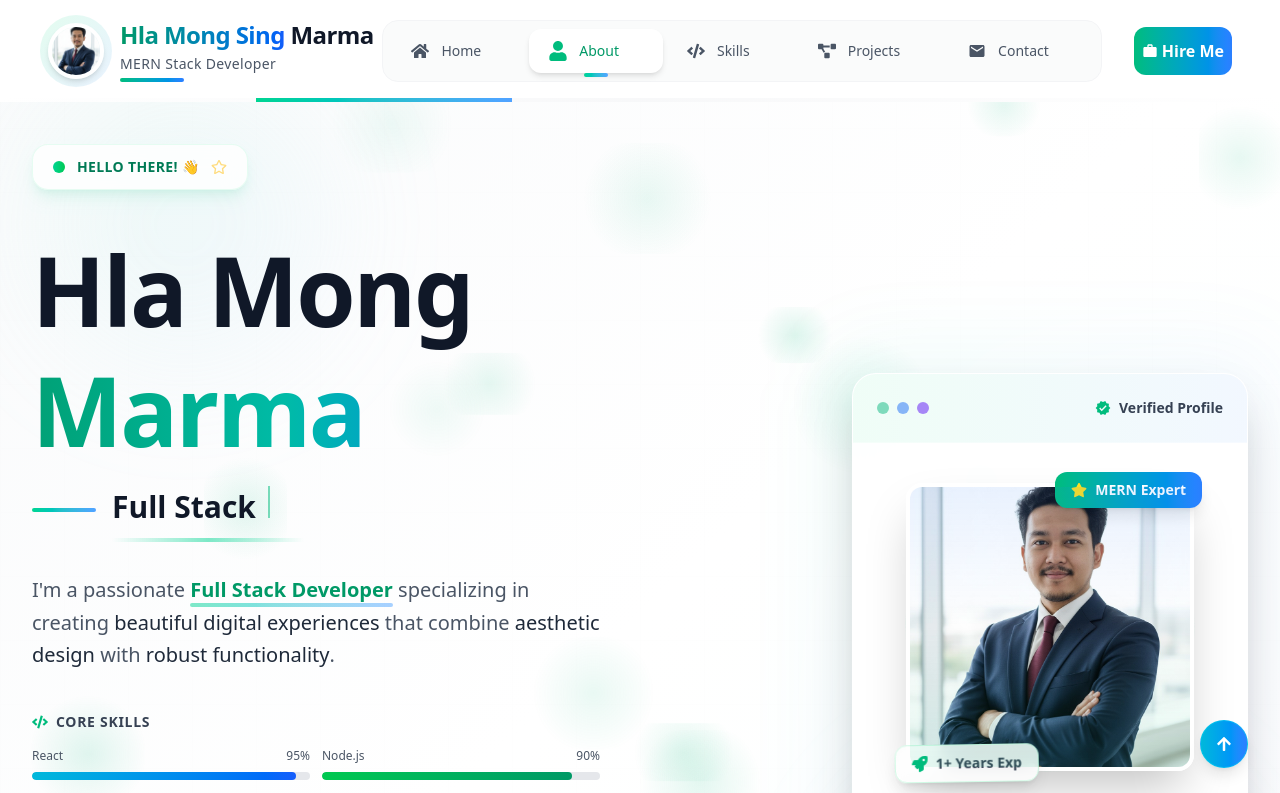
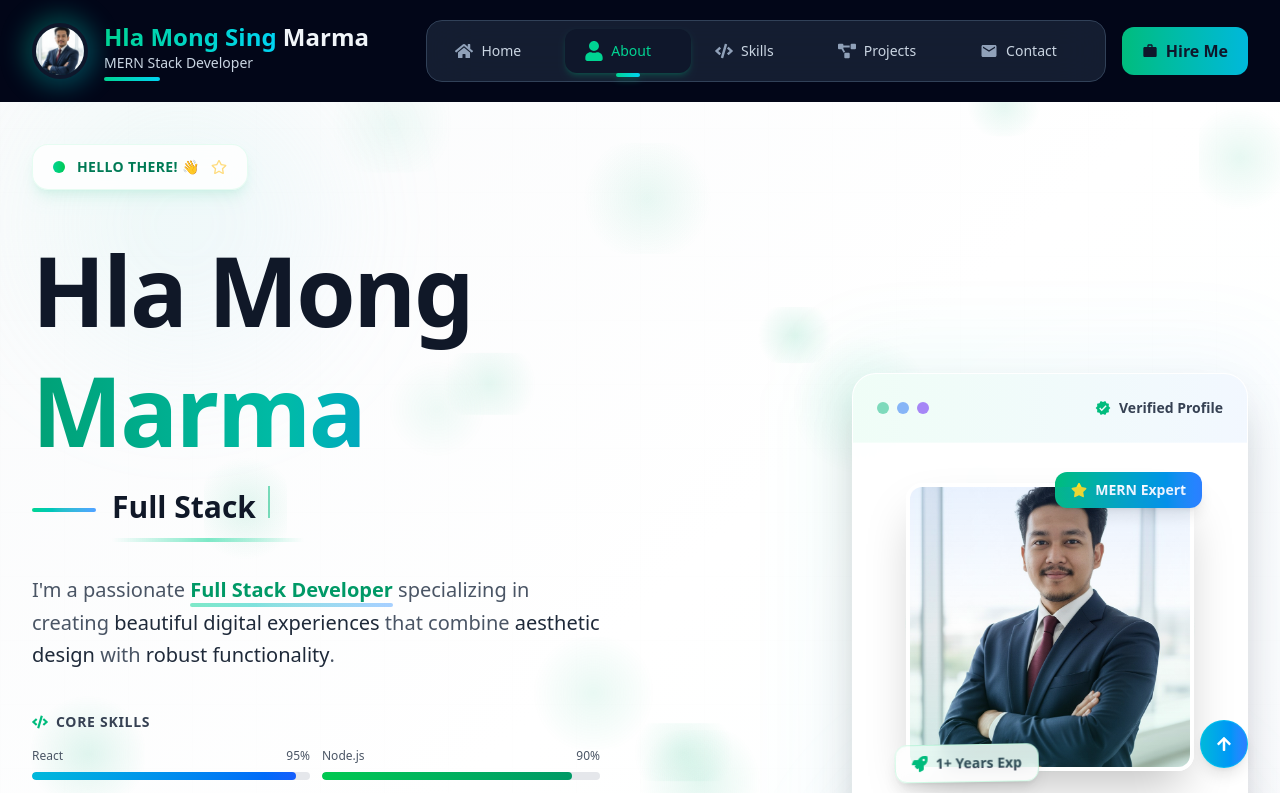
Before and after one commit to Hlamong55/hlamong-portfolio, a React (Vite) app: page / in a window 1280 px wide. Shown: the top 793 px of the page. Built offline with nearby package versions, Linux system fonts and the light colour scheme.

Commit message:
navbar section updated

```diff
--- a/src/Components/NavBar/Nav.jsx
+++ b/src/Components/NavBar/Nav.jsx
@@ -21,17 +21,14 @@ const Navbar = () => {
 
   useEffect(() => {
     const handleScroll = () => {
-      setIsScrolled(window.scrollY > 50);
+      setIsScrolled(window.scrollY > 60);
 
-      // Auto detect active section on scroll
-      const sections = ['home', 'about', 'skills', 'projects', 'contact'];
-      const current = sections.find(section => {
-        const element = document.getElementById(section);
-        if (element) {
-          const rect = element.getBoundingClientRect();
-          return rect.top <= 100 && rect.bottom >= 100;
-        }
-        return false;
+      const sections = ["home", "about", "skills", "projects", "contact"];
+      const current = sections.find((section) => {
+        const el = document.getElementById(section);
+        if (!el) return false;
+        const rect = el.getBoundingClientRect();
+        return rect.top <= 120 && rect.bottom >= 120;
       });
       if (current) setActiveSection(current);
     };
@@ -44,12 +41,7 @@ const Navbar = () => {
     { id: "home", icon: <FaHome />, label: "Home", offset: -80 },
     { id: "about", icon: <FaUser />, label: "About", offset: -80 },
     { id: "skills", icon: <FaCode />, label: "Skills", offset: -80 },
-    {
-      id: "projects",
-      icon: <FaProjectDiagram />,
-      label: "Projects",
-      offset: -80,
-    },
+    { id: "projects", icon: <FaProjectDiagram />, label: "Projects", offset: -80 },
     { id: "contact", icon: <MdEmail />, label: "Contact", offset: -80 },
   ];
 
@@ -57,54 +49,49 @@ const Navbar = () => {
     <nav
       className={`fixed top-0 left-0 w-full z-50 transition-all duration-300 ${
         isScrolled
-          ? "bg-white/95 backdrop-blur-lg shadow-lg py-3"
-          : "bg-white py-5"
+          ? "bg-slate-900/90 backdrop-blur-xl shadow-lg shadow-black/30 py-3"
+          : "bg-slate-950 py-5"
       }`}
     >
-      <div className="container mx-auto px-4 sm:px-6 lg:px-12">
-        <div className="flex items-center justify-between">
+      <div className="max-w-7xl mx-auto px-4 lg:px-8">
+        <div className="flex items-center justify-between gap-3">
           {/* Logo */}
           <Link
             to="/"
-            className="flex items-center gap-3 sm:gap-4 group"
-            onMouseEnter={() => setHoveredItem('logo')}
+            className="flex items-center gap-4 group"
+            onMouseEnter={() => setHoveredItem("logo")}
             onMouseLeave={() => setHoveredItem(null)}
           >
             <div className="relative">
-              <div className={`absolute -inset-2 bg-gradient-to-br from-emerald-100 to-blue-100 rounded-full transition-opacity duration-500 ${
-                hoveredItem === 'logo' ? 'opacity-80' : 'opacity-60'
-              }`}></div>
-
+              <div className="absolute -inset-2 bg-linear-to-br from-emerald-400/30 to-cyan-400/30 rounded-full blur-md"></div>
               <img
                 src={Logo}
-                alt="Portfolio Logo"
-                className={`relative h-12 w-12 sm:h-14 sm:w-14 rounded-full border-4 border-white shadow-md object-cover transition-all duration-300 ${
-                  hoveredItem === 'logo' ? 'scale-105 shadow-lg' : ''
+                alt="Logo"
+                className="relative h-14 w-14 rounded-full border-4 border-slate-900 object-cover"
+              />
+            </div>
+
+            <div>
+              <h1 className="text-xl sm:text-2xl font-extrabold">
+                <span className="bg-linear-to-r from-emerald-400 to-cyan-400 bg-clip-text text-transparent">
+                  Hla Mong Sing
+                </span>{" "}
+                <span className="text-slate-100">Marma</span>
+              </h1>
+              <p className="text-sm text-slate-300 group-hover:text-emerald-400 transition">
+                MERN Stack Developer
+              </p>
+              <div
+                className={`mt-1 h-1 bg-linear-to-r from-emerald-400 to-cyan-400 rounded-full transition-all duration-500 ${
+                  hoveredItem === "logo" ? "w-20" : "w-14"
                 }`}
               />
             </div>
-
-            <div className="text-left select-none">
-              <h1 className="text-xl sm:text-2xl font-extrabold text-gray-800 tracking-tight leading-tight">
-                <span className="bg-gradient-to-r from-emerald-600 to-blue-600 bg-clip-text text-transparent">
-                  Hla Mong Sing
-                </span>{" "}
-                <span className="text-gray-900">Marma</span>
-              </h1>
-
-              <p className="mt-1 text-xs sm:text-sm text-gray-600 font-medium tracking-wide transition-colors duration-300 group-hover:text-emerald-600">
-                MERN Stack Developer
-              </p>
-
-              <div className={`mt-1 h-1 w-12 sm:w-16 bg-gradient-to-r from-emerald-500 to-blue-500 rounded-full shadow-glow transition-all duration-500 ${
-                hoveredItem === 'logo' ? 'w-16 sm:w-20' : ''
-              }`}></div>
-            </div>
           </Link>
 
-          {/* Desktop Navigation */}
-          <div className="hidden lg:flex items-center gap-6 xl:gap-8">
-            <div className="flex items-center gap-1 bg-gray-50/80 backdrop-blur-sm rounded-2xl p-2 border border-gray-100">
+          {/* Desktop Menu */}
+          <div className="hidden lg:flex items-center gap-4">
+            <div className="flex items-center gap-1 bg-slate-800/70 backdrop-blur-xl rounded-2xl p-2 border border-slate-700">
               {navItems.map((item) => (
                 <div
                   key={item.id}
@@ -114,172 +101,109 @@ const Navbar = () => {
                 >
                   <ScrollLink
                     to={item.id}
-                    spy={true}
-                    smooth={true}
+                    smooth
                     offset={item.offset}
                     duration={500}
-                    onSetActive={() => setActiveSection(item.id)}
-                    className={`flex items-center gap-3 px-5 py-3 rounded-xl cursor-pointer transition-all duration-300 ${
+                    className={`flex items-center gap-2 px-5 py-3 rounded-xl cursor-pointer transition-all ${
                       activeSection === item.id
-                        ? "bg-white text-emerald-600 shadow-md"
-                        : "text-gray-600 hover:text-emerald-600 hover:bg-white/80"
+                        ? "bg-slate-900 text-emerald-400 shadow-md shadow-emerald-500/20"
+                        : "text-slate-300 hover:text-emerald-400 hover:bg-slate-900/60"
                     }`}
                   >
-                    <span className={`text-lg transition-transform duration-300 ${
-                      activeSection === item.id ? 'scale-110 text-emerald-500' : ''
-                    }`}>
+                    <span
+                      className={`text-lg ${
+                        activeSection === item.id
+                          ? "text-emerald-400 scale-110"
+                          : "text-slate-400"
+                      } transition`}
+                    >
                       {item.icon}
                     </span>
-                    <span className="font-medium text-sm whitespace-nowrap">{item.label}</span>
-                    <FaChevronRight className={`text-xs text-emerald-400 transition-all duration-300 ${
-                      hoveredItem === item.id ? 'opacity-100 translate-x-0' : 'opacity-0 -translate-x-2'
-                    }`} />
+                    <span className="text-sm font-medium">{item.label}</span>
+                    <FaChevronRight
+                      className={`text-xs transition-all ${
+                        hoveredItem === item.id
+                          ? "opacity-100 translate-x-0"
+                          : "opacity-0 -translate-x-2"
+                      }`}
+                    />
                   </ScrollLink>
 
-                  {/* Active Indicator */}
                   {activeSection === item.id && (
-                    <div className="absolute -bottom-1 left-1/2 transform -translate-x-1/2 w-6 h-1 bg-gradient-to-r from-emerald-400 to-blue-400 rounded-full"></div>
+                    <div className="absolute -bottom-1 left-1/2 -translate-x-1/2 w-6 h-1 bg-linear-to-r from-emerald-400 to-cyan-400 rounded-full shadow-md shadow-emerald-400/40" />
                   )}
                 </div>
               ))}
             </div>
 
-            {/* Hire Me Button */}
-            <ScrollLink
-              to="contact"
-              spy={true}
-              smooth={true}
-              offset={-80}
-              duration={500}
-              className="group"
-            >
-              <button className="flex items-center gap-1 px-2  py-3 bg-gradient-to-r from-emerald-500 to-blue-500 text-white rounded-xl hover:shadow-xl hover:scale-105 transition-all duration-300">
-                <MdWork className="animate-pulse group-hover:animate-bounce" />
-                <span className="font-bold text-sm sm:text-base">Hire Me</span>
+            {/* Hire Me */}
+            <ScrollLink to="contact" smooth offset={-80} duration={500}>
+              <button className="flex items-center gap-2 px-5 py-3 bg-linear-to-r from-emerald-500 to-cyan-500 text-slate-900 font-bold rounded-xl hover:scale-105 hover:shadow-xl hover:shadow-emerald-500/30 transition">
+                <MdWork />
+                Hire Me
               </button>
             </ScrollLink>
           </div>
 
-          {/* Mobile Menu Button */}
+          {/* Mobile Toggle */}
           <button
             onClick={() => setIsMenuOpen(!isMenuOpen)}
-            className="lg:hidden p-3 rounded-xl bg-gray-100 hover:bg-gray-200 transition-all duration-300"
-            aria-label={isMenuOpen ? "Close menu" : "Open menu"}
+            className="lg:hidden p-3 rounded-xl bg-slate-800 hover:bg-slate-700 transition"
           >
             {isMenuOpen ? (
-              <FaTimes className="text-xl text-emerald-600" />
+              <FaTimes className="text-emerald-400 text-xl" />
             ) : (
-              <FaBars className="text-xl text-gray-600 hover:text-emerald-600" />
+              <FaBars className="text-slate-300 text-xl" />
             )}
           </button>
         </div>
 
         {/* Mobile Menu */}
-        <div className={`lg:hidden fixed inset-x-0 top-20 mt-2 mx-4 transition-all duration-300 ease-out ${
+        <div
+          className={`lg:hidden fixed inset-x-0 top-24 mx-4 transition-all duration-300 ${
             isMenuOpen
-            ? "opacity-100 translate-y-0 visible"
-            : "opacity-0 -translate-y-4 invisible"
-        }`}>
-          <div className="bg-white/95 backdrop-blur-xl rounded-2xl shadow-2xl border border-gray-100/50 overflow-hidden">
-            <div className="p-4 space-y-1">
+              ? "opacity-100 translate-y-0"
+              : "opacity-0 -translate-y-4 pointer-events-none"
+          }`}
+        >
+          <div className="bg-slate-900/95 backdrop-blur-xl rounded-2xl shadow-2xl border border-slate-700 p-4 space-y-2">
             {navItems.map((item) => (
-                <div key={item.id} className="relative">
-                  <div className={`absolute inset-0 rounded-xl transition-all duration-300 ${
-                    activeSection === item.id
-                      ? 'bg-gradient-to-r from-emerald-50/50 to-blue-50/50'
-                      : ''
-                  }`}></div>
-
               <ScrollLink
+                key={item.id}
                 to={item.id}
-                    spy={true}
-                    smooth={true}
+                smooth
                 offset={item.offset}
                 duration={500}
                 onClick={() => setIsMenuOpen(false)}
-                    className={`relative flex items-center justify-between p-4 rounded-xl cursor-pointer transition-all duration-300 ${
+                className={`flex items-center justify-between p-4 rounded-xl transition ${
                   activeSection === item.id
-                        ? "text-emerald-600"
-                        : "text-gray-600 hover:text-emerald-500"
+                    ? "bg-slate-800 text-emerald-400"
+                    : "text-slate-300 hover:text-emerald-400"
                 }`}
               >
                 <div className="flex items-center gap-4">
-                      <span className={`text-xl ${
-                        activeSection === item.id ? 'text-emerald-500' : ''
-                      }`}>
-                        {item.icon}
-                      </span>
+                  <span className="text-lg">{item.icon}</span>
                   <span className="font-medium">{item.label}</span>
                 </div>
-                    <FaChevronRight className="text-xs text-emerald-400" />
+                <FaChevronRight className="text-xs" />
               </ScrollLink>
-                </div>
             ))}
 
-              {/* Mobile Hire Button */}
-              <div className="pt-4 border-t border-gray-100">
             <ScrollLink
               to="contact"
-                  spy={true}
-                  smooth={true}
+              smooth
               offset={-80}
               duration={500}
               onClick={() => setIsMenuOpen(false)}
-                  className="block"
             >
-                  <button className="w-full flex items-center justify-center gap-3 p-4 bg-gradient-to-r from-emerald-500 to-blue-500 text-white rounded-xl hover:shadow-lg transition-all duration-300 group">
-                    <MdWork className="group-hover:animate-bounce" />
-                    <span className="font-bold">Hire Me</span>
-                    <FaChevronRight className="text-xs group-hover:translate-x-1 transition-transform duration-300" />
+              <button className="w-full mt-3 flex items-center justify-center gap-2 p-4 bg-linear-to-r from-emerald-500 to-cyan-500 text-slate-900 font-bold rounded-xl">
+                <MdWork />
+                Hire Me
               </button>
             </ScrollLink>
           </div>
         </div>
       </div>
-        </div>
-      </div>
-
-      {/* Active Section Indicator - Desktop Only */}
-      <div className="hidden lg:block absolute bottom-0 left-0 w-full h-1 bg-gradient-to-r from-transparent via-gray-200/30 to-transparent">
-        <div
-          className="h-1 bg-gradient-to-r from-emerald-400 to-blue-400 transition-all duration-500 ease-out shadow-lg shadow-emerald-400/30"
-          style={{
-            width: '20%',
-            marginLeft: `${navItems.findIndex(item => item.id === activeSection) * 20}%`,
-          }}
-        ></div>
-      </div>
-
-      {/* Custom Animation Styles */}
-      <style jsx>{`
-        @keyframes fadeIn {
-          from {
-            opacity: 0;
-            transform: translateY(-10px);
-          }
-          to {
-            opacity: 1;
-            transform: translateY(0);
-          }
-        }
-
-        .animate-fadeIn {
-          animation: fadeIn 0.3s ease-out forwards;
-        }
-
-        @keyframes bounce {
-          0%, 100% {
-            transform: translateY(0);
-          }
-          50% {
-            transform: translateY(-5px);
-          }
-        }
-
-        .animate-bounce {
-          animation: bounce 2s infinite;
-        }
-      `}</style>
     </nav>
   );
 };
```
Also changed, not shown: src/assets/Logo.png (deleted). Lines whose indentation alone changed are shown as unchanged.
